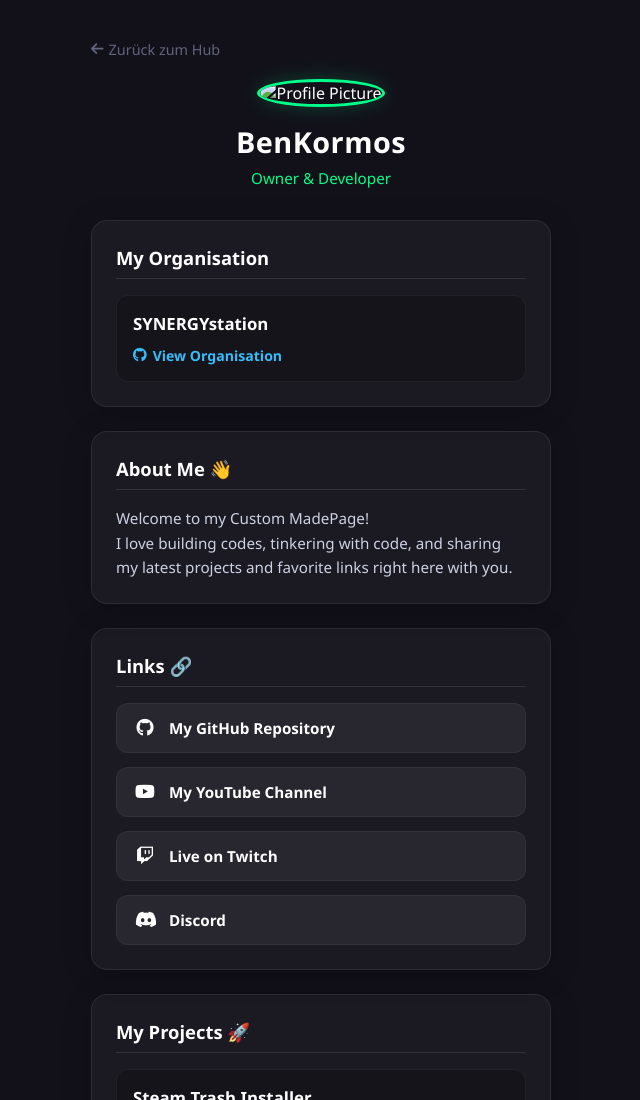
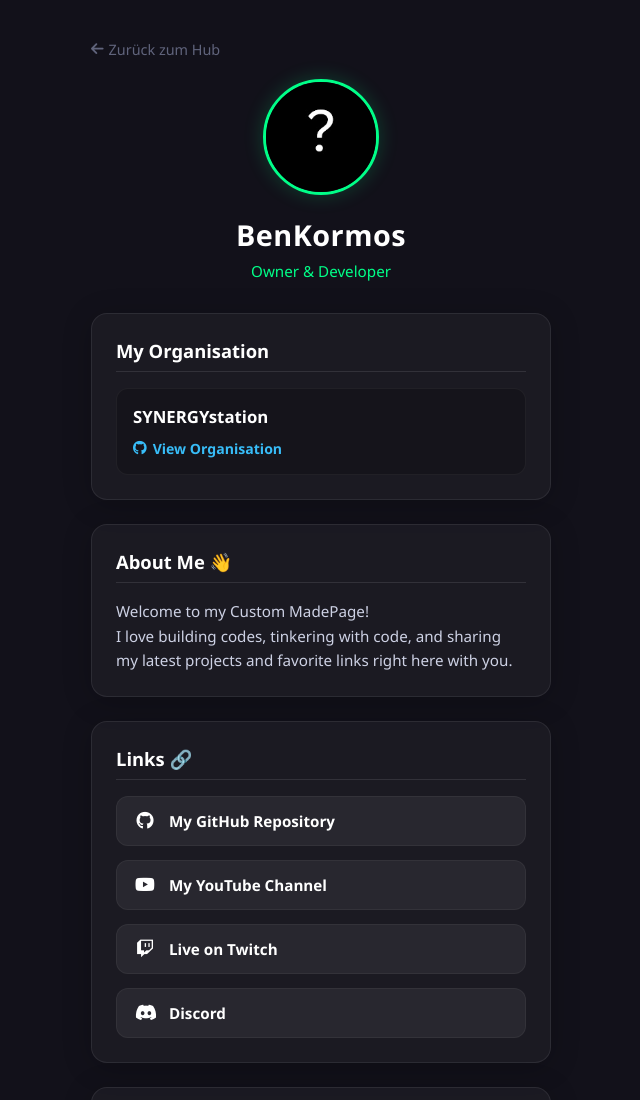
Before and after one commit to Benbroc/ak47.github.io, a plain HTML site: page index.html in a window 1280 px wide. Shown: the top 1100 px of the page, without its empty margins (319-959 px from the left). Drawn offline with Linux system fonts and the light colour scheme.

Commit message:
Update profile image link in index.html

```diff
--- a/index.html
+++ b/index.html
@@ -5,7 +5,7 @@
     <meta name="viewport" content="width=device-width, initial-scale=1.0">
     <title>BenKormos - Links & Projects</title>
 
-    <link rel="icon" type="image/jpeg" href="pictures/benkormos.profilbild.jpg">
+    <link rel="icon" type="image/jpeg" href="benkormos.profilbild.jpg">
 
     <link rel="stylesheet" href="https://cdnjs.cloudflare.com/ajax/libs/font-awesome/6.4.0/css/all.min.css">
 
@@ -221,7 +221,7 @@
         </a>
 
         <header class="profile">
-            <img src="pictures/benkormos.profilbild.jpg" alt="Profile Picture" class="avatar">
+            <img src="benkormos.profilbild.jpg" alt="Profile Picture" class="avatar">
             <h1>BenKormos</h1>
             <p class="tagline">Owner & Developer</p>
         </header>
```
